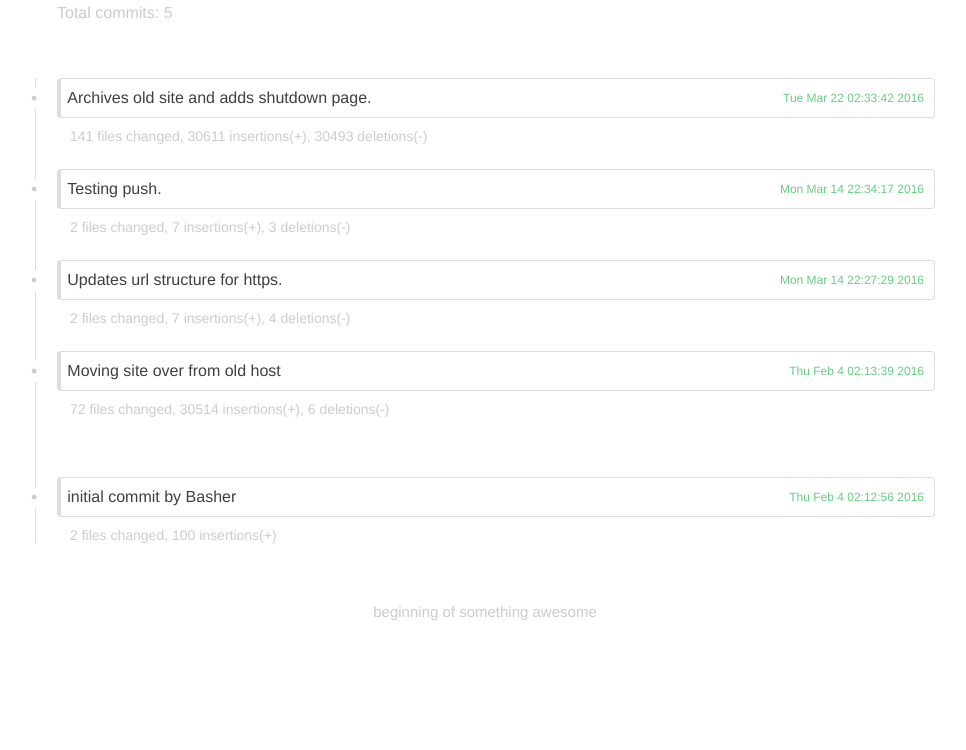
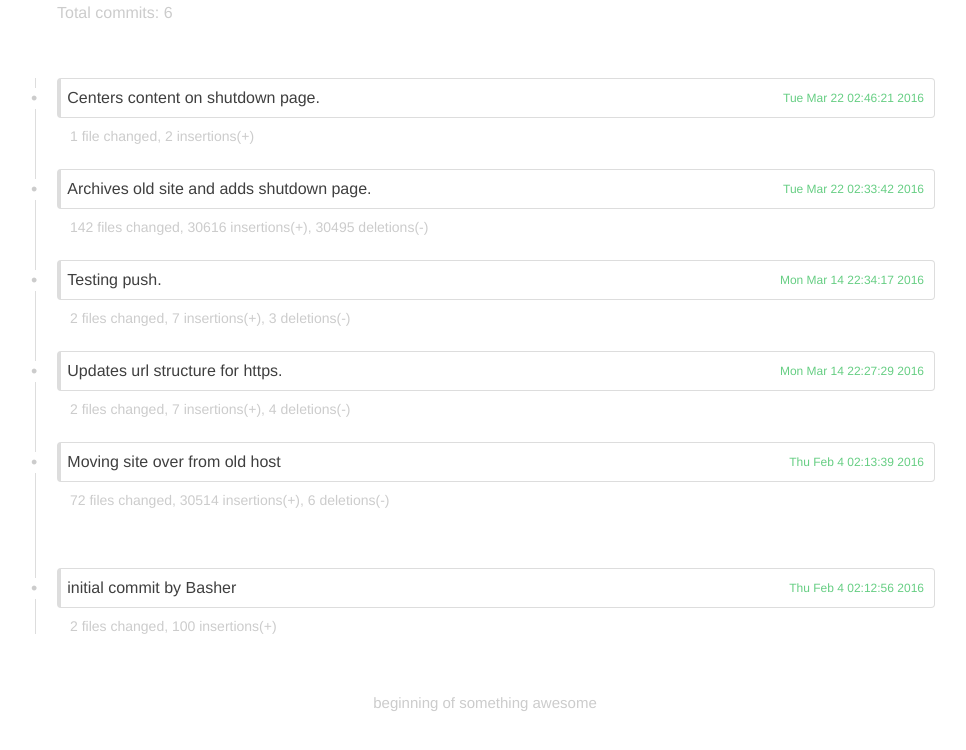
Before and after one commit to michaelwschultz/hemoglobe-website, a plain HTML site: page changelog.html in a window 1280 px wide. Shown: the part 64-814 px from the top of the page, without its empty margins (155-1121 px from the left). Drawn offline with Linux system fonts and the light colour scheme.

```diff
--- a/changelog.html
+++ b/changelog.html
@@ -82,10 +82,13 @@
 <body>
 <div class="changelog">
 <h1>Changelog</h1>
-<h2>Total commits: 5</h2>
+<h2>Total commits: 6</h2>
 <ul>
+<li><span class="commit">Centers content on shutdown page.</span> <span class="date">Tue Mar 22 02:46:21 2016</span></li>
+ 1 file changed, 2 insertions(+)
+
 <li><span class="commit">Archives old site and adds shutdown page.</span> <span class="date">Tue Mar 22 02:33:42 2016</span></li>
- 141 files changed, 30611 insertions(+), 30493 deletions(-)
+ 142 files changed, 30616 insertions(+), 30495 deletions(-)
 
 <li><span class="commit">Testing push.</span> <span class="date">Mon Mar 14 22:34:17 2016</span></li>
  2 files changed, 7 insertions(+), 3 deletions(-)
```
Also changed, not shown: index.html (+2 -0 lines).
